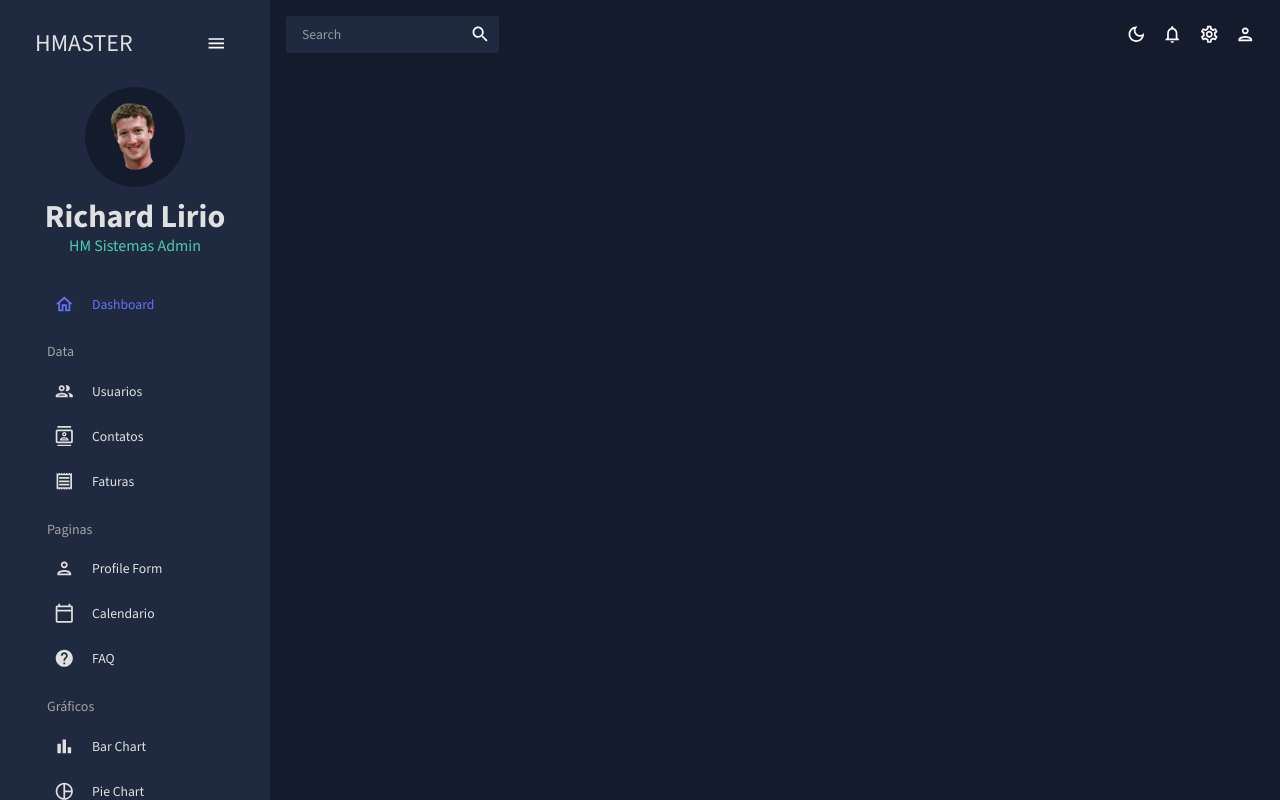
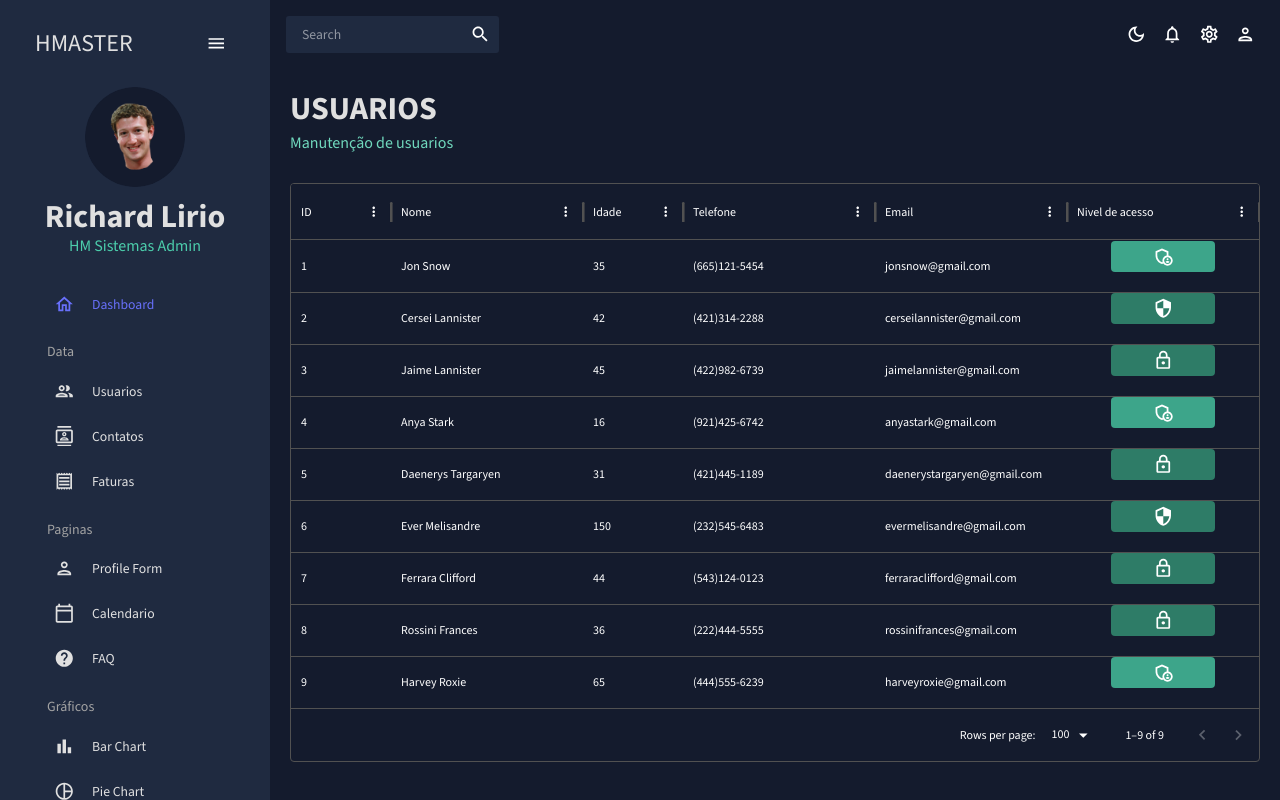
Before and after one commit to RichardLirio/crm-react-admin, a React (Create React App) app: page /users in a window 1280 px wide. Built offline with nearby package versions, Linux system fonts and the light colour scheme.

Commit message:
Criado header e pagina de usuario com o datagrid

```diff
--- a/src/App.js
+++ b/src/App.js
@@ -4,7 +4,7 @@ import { Routes, Route } from "react-router-dom";
 import Topbar from "./pages/global/Topbar";
 import Sidebar from "./pages/global/Sidebar";
 import Dashboard from "./pages/dashboard";//dashboard
-// import Users from "./pages/users";//team
+import Users from "./pages/users";//team
 // import Faturas from "./pages/faturas";//Invoices
 // import Contatos from "./pages/contatos";//contacts
 // import Bar from "./pages/bar";
@@ -28,7 +28,7 @@ function App() {
             <Topbar />
             <Routes>
               <Route path="/" element={<Dashboard />} />
-              {/* <Route path="/users" element={<Users />} /> */}
+              <Route path="/users" element={<Users />} />
               {/* <Route path="/faturas" element={<Faturas />} /> */}
               {/* <Route path="/contatos" element={<Contatos />} /> */}
               {/* <Route path="/bar" element={<Bar />} /> */}
--- /dev/null
+++ b/src/components/Header.jsx
@@ -0,0 +1,24 @@
+import { Typography, Box, useTheme } from "@mui/material";
+import { tokens } from "../theme";
+
+const Header = ({ title, subtitle }) => {
+  const theme = useTheme();
+  const colors = tokens(theme.palette.mode);
+  return (
+    <Box mb="30px">
+      <Typography
+        variant="h2"
+        color={colors.grey[100]}
+        fontWeight="bold"
+        sx={{ mb: "5px" }}
+      >
+        {title}
+      </Typography>
+      <Typography variant="h5" color={colors.greenAccent[400]}>
+        {subtitle}
+      </Typography>
+    </Box>
+  );
+};
+
+export default Header;
--- a/src/pages/dashboard/index.jsx
+++ b/src/pages/dashboard/index.jsx
@@ -1,6 +1,14 @@
+import { Box } from "@mui/material";
+import Header from "../../components/Header";
 
-const Dashboard = () =>{
-    return <div>Dashboard</div>
-}
+const Dashboard = () => {
+  return (
+    <Box m="20px">
+      <Box display="flex" justifyContent="space-between" alignItems="center">
+        <Header title="DASHBOARD" subtitle="Bem vindo ao seu dashboard" />
+      </Box>
+    </Box>
+  );
+};
 
 export default Dashboard;
--- /dev/null
+++ b/src/pages/users/index.jsx
@@ -0,0 +1,77 @@
+import { Box, Typography, useTheme } from "@mui/material";
+import { DataGrid } from "@mui/x-data-grid";
+import { tokens } from "../../theme";
+import { mockDataTeam } from "../../data/mockData";
+import AdminPanelSettingsOutlinedIcon from "@mui/icons-material/AdminPanelSettingsOutlined";
+import LockOutlinedIcon from "@mui/icons-material/LockOutlined";
+import SecurityOutlinedIcon from "@mui/icons-material/SecurityOutlined";
+import Header from "../../components/Header";
+
+const Users = () => {
+  const theme = useTheme();
+  const colors = tokens(theme.palette.mode);
+
+  const columns = [
+    { field: "id", headerName: "ID" },
+    {
+      field: "name",
+      headerName: "Nome",
+      flex: 1,
+      cellClassName: "name--column--cell",
+    },
+    {
+      field: "age",
+      headerName: "Idade",
+      type: "number",
+      headerAlign: "left",
+      align: "left",
+    },
+    {
+      field: "phone",
+      headerName: "Telefone",
+      flex: 1,
+    },
+    {
+      field: "email",
+      headerName: "Email",
+      flex: 1,
+    },
+    {
+      field: "access",
+      headerName: "Nivel de acesso",
+      flex: 1,
+      renderCell: ({ row: { access } }) => {
+        return (
+          <Box
+            width="60%"
+            m="0 auto"
+            p="5px"
+            display="flex"
+            justifyContent="center"
+            backgroundColor={
+              access === "admin"
+                ? colors.greenAccent[600]
+                : colors.greenAccent[700]
+            }
+            borderRadius="4px"
+          >
+            {access === "admin" && <AdminPanelSettingsOutlinedIcon />}
+            {access === "manager" && <SecurityOutlinedIcon />}
+            {access === "user" && <LockOutlinedIcon />}
+          </Box>
+        );
+      },
+    },
+  ];
+
+  return (
+    <Box m="20px">
+      <Header title="USUARIOS" subtitle="Manutenção de usuarios" />
+      <Box>
+        <DataGrid rows={mockDataTeam} columns={columns} />
+      </Box>
+    </Box>
+  );
+};
+
+export default Users;
```
Also changed, not shown: 1 other file (tests, documents, lock files or other folders).
